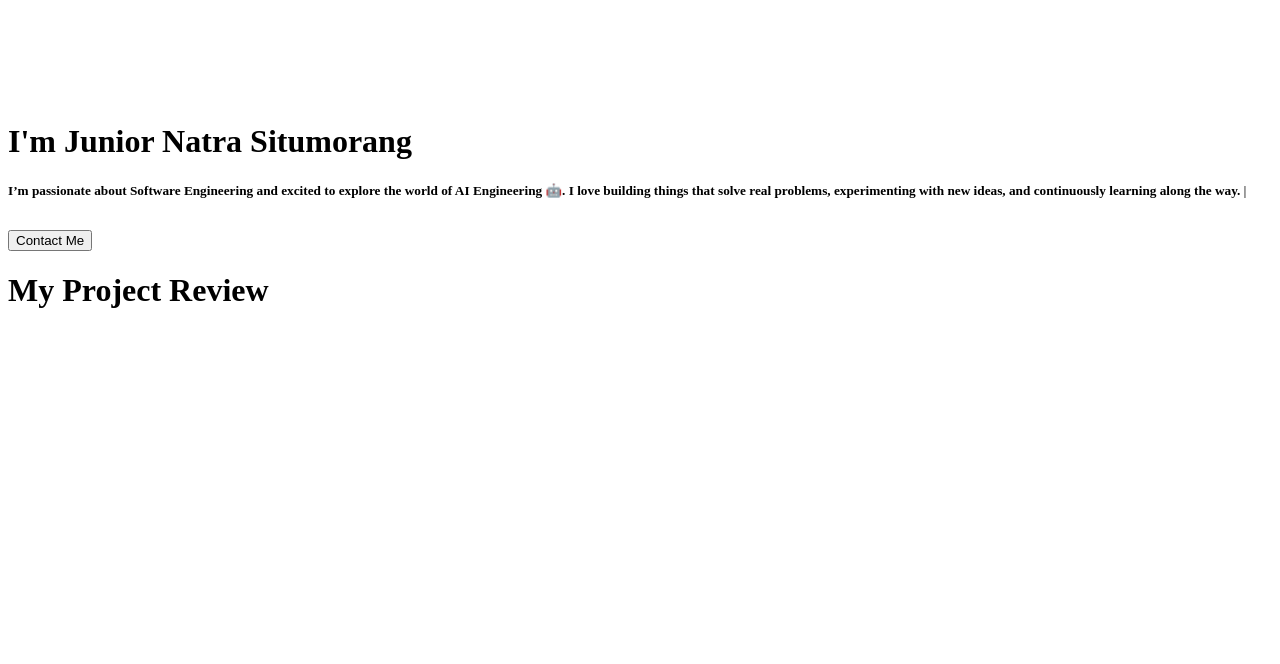
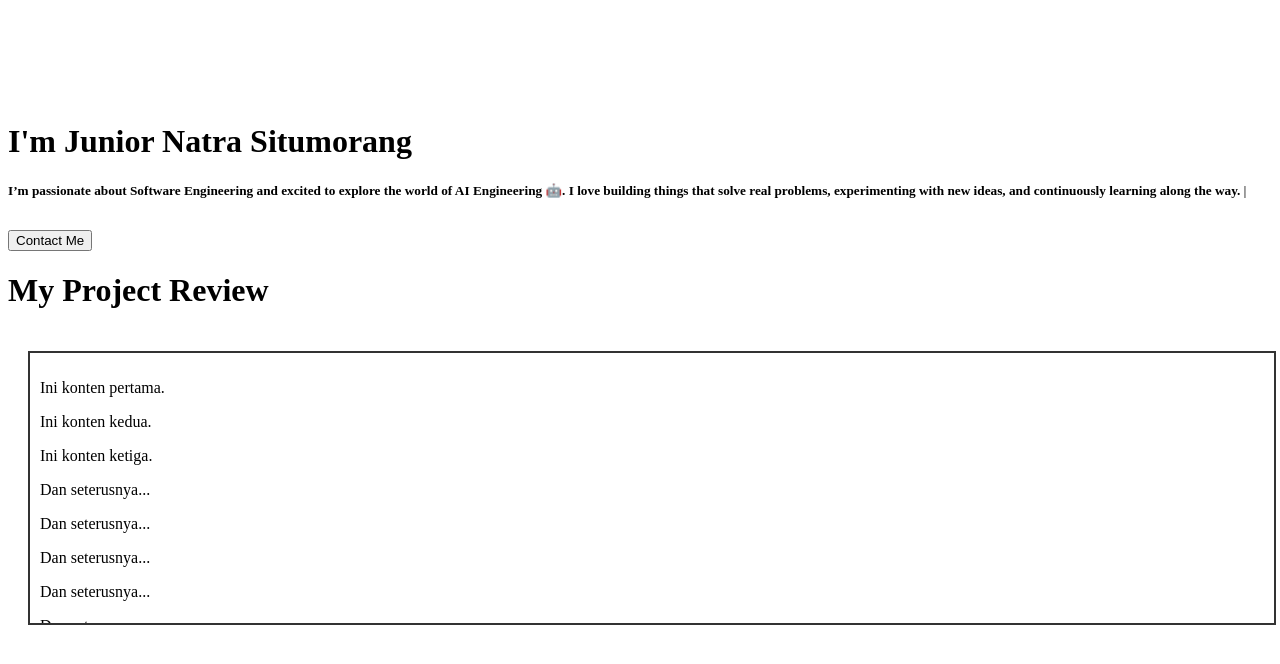
Before and after one commit to Jerannn24/my-portofolio, a Next.js app: page /Portfolio in a window 1280 px wide. Shown: the part 757-1421 px from the top of the page. Built offline with nearby package versions, Linux system fonts and the light colour scheme.

Commit message:
update ScrollArea.jsx and Portfolio.jsx

```diff
--- a/src/components/ScrollArea.jsx
+++ b/src/components/ScrollArea.jsx
@@ -1,9 +1,48 @@
-import React from 'react'
+"use client";
+import React, { useRef } from "react";
 
-const ScrollArea = () => {
+const ScrollArea = ({ children, height = "200px" }) => {
+    const scrollRef = useRef(null);
+
     return (
-        <div>ScrollArea</div>
-    )
-}
+        <div style={{ padding: "20px" }}>
+            <div
+                ref={scrollRef}
+                style={{
+                    width: "100%",
+                    height: height,
+                    overflowY: "scroll",
+                    padding: "10px",
+                    border: "2px solid #333",
+                    scrollbarWidth: "thin",               // Firefox: tipis
+                    scrollbarColor: "#10B981 #e0e0e0",   // Firefox: thumb dan track
+                }}
+            >
+                {children}
+            </div>
 
-export default ScrollArea
+            <style jsx>{`
+        div::-webkit-scrollbar {
+          width: 12px; /* lebar scrollbar */
+        }
+
+        div::-webkit-scrollbar-track {
+          background: #e0e0e0; /* track */
+          border-radius: 10px;
+        }
+
+        div::-webkit-scrollbar-thumb {
+          background-color: #10B981; /* emerald */
+          border-radius: 10px;
+          border: 3px solid #e0e0e0;
+        }
+
+        div::-webkit-scrollbar-thumb:hover {
+          background-color: #059669; /* emerald lebih gelap saat hover */
+        }
+      `}</style>
+        </div>
+    );
+};
+
+export default ScrollArea;
--- a/src/pages/Portfolio.jsx
+++ b/src/pages/Portfolio.jsx
@@ -1,6 +1,7 @@
 "use client";
 import React from 'react'
 import Navbar from '../components/Navbar.jsx'
+import ScrollArea from '@/components/ScrollArea.jsx';
 import { Typewriter } from 'react-simple-typewriter';
 
 const Portfolio = () => {
@@ -62,6 +63,30 @@ const Portfolio = () => {
                     className='container'>
                     <h1 className='fw-bold text-center'>My Project Review</h1>
                     <div className='scroll-area'>
+                        <ScrollArea height="250px">
+                            <p>Ini konten pertama.</p>
+                            <p>Ini konten kedua.</p>
+                            <p>Ini konten ketiga.</p>
+                            <p>Dan seterusnya...</p>
+                            <p>Dan seterusnya...</p>
+                            <p>Dan seterusnya...</p>
+                            <p>Dan seterusnya...</p>
+                            <p>Dan seterusnya...</p>
+                            <p>Dan seterusnya...</p>
+                            <p>Dan seterusnya...</p>
+                            <p>Dan seterusnya...</p>
+                            <p>Dan seterusnya...</p>
+                            <p>Dan seterusnya...</p>
+                            <p>Dan seterusnya...</p>
+                            <p>Dan seterusnya...</p>
+                            <p>Dan seterusnya...</p>
+                            <p>Dan seterusnya...</p>
+                            <p>Dan seterusnya...</p>
+                            <p>Dan seterusnya...</p>
+                            <p>Dan seterusnya...</p>
+                            <p>Dan seterusnya...</p>
+                            <p>Dan seterusnya...</p>
+                        </ScrollArea>
 
                     </div>
                     <div>
```
